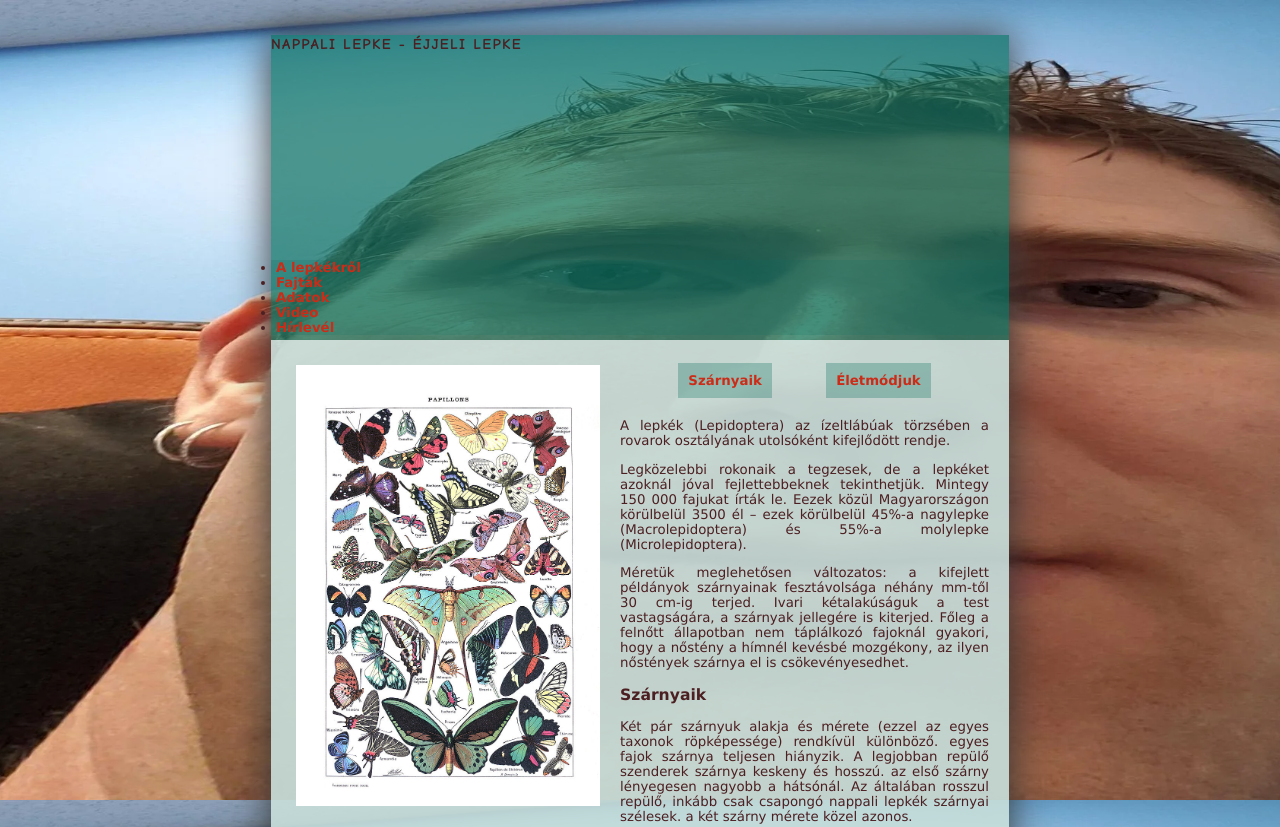
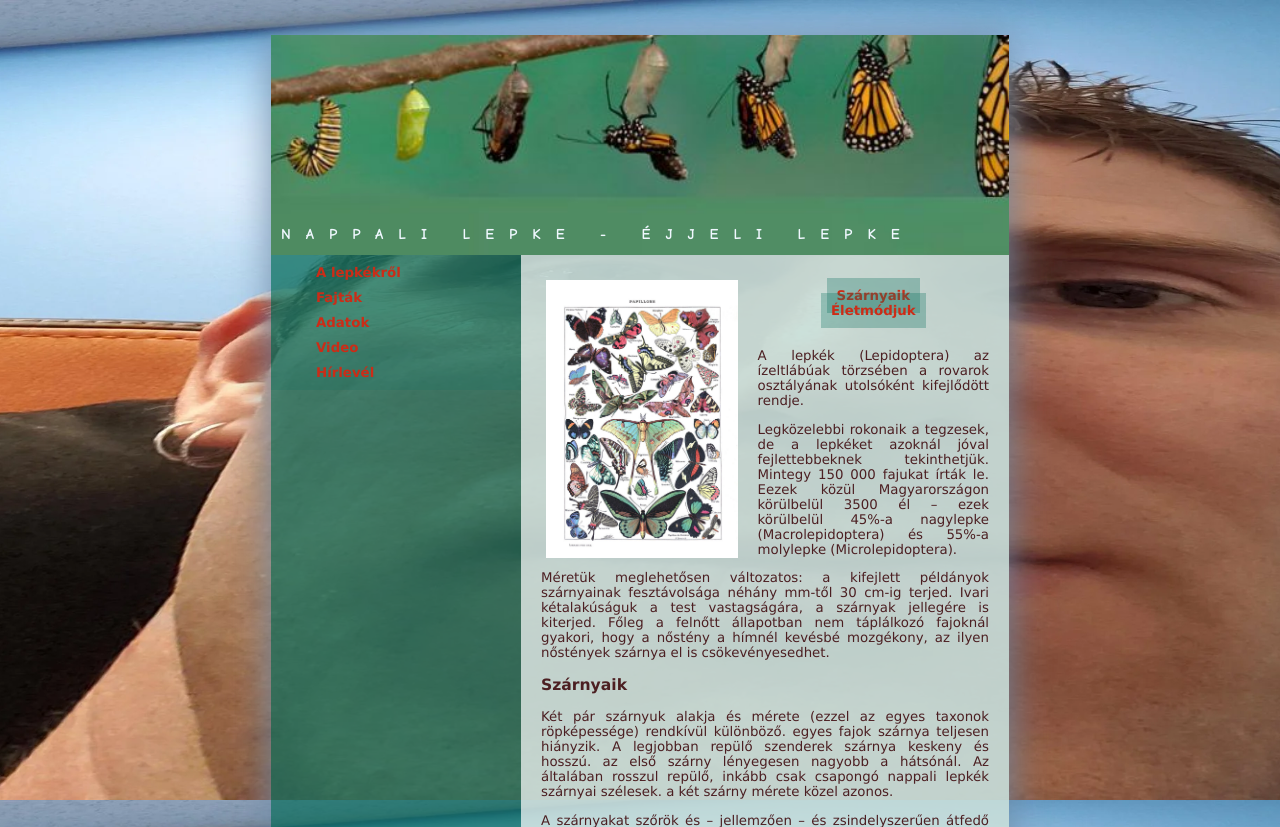
Before and after one commit to szuecspeter2002/oldalalakitas, a plain HTML site: page index.html in a window 1280 px wide. Shown: the top 827 px of the page. Drawn offline with Linux system fonts and the light colour scheme.

Commit message:
even better

```diff
--- a/css/site.css
+++ b/css/site.css
@@ -14,7 +14,7 @@ body {
 *{box-sizing: border-box;}
 
 #tartalmazo {
-	box-shadow: 0px 0px 38px 0px rgb(52, 53, 54);
+	box-shadow: 0px 0px 38px 0px rgb(112, 139, 167);
 	/*kozepre, 60% szeles es szin*/
 	margin: auto;
 	width: 60%;
@@ -29,15 +29,24 @@ header {
 	/*hatterkep szethuzva: cover*/
 	margin:0px;
 	padding:0px;
+	background: rgb(58, 96, 121) url(../img/head.jpg);
+	background-size: cover;
 }
 header h1 {
 	font-family:"Viner Hand ITC", "Comic Sans Ms", Garamond, serif ;
 	font-size:15px;
 	/*balra a betuk, szethuzva, feherrel, fix helyre...*/
+	color: aliceblue;
+	text-align: left;
+	letter-spacing: 15px;
+	padding-top: 190px;
+	padding-left: 10px;
 
 }
 nav {
 	/*balra, 250px szeles*/
+	float: left;
+	width: 250px;
 	margin:0px;
 	padding:0px;
 	background-color:rgba(10, 110, 95,0.2);
@@ -48,6 +57,7 @@ main{
 	margin:0px;
 	padding:20px;
 	/*bal margo: 250px*/
+	margin-left: 250px;
 	background-color:rgba(255, 255, 255,0.7);
 }
 
@@ -62,6 +72,9 @@ footer p{
 	/*kozepre igazitas*/
 	font-size:10px;
 	color:whitesmoke;
+	clear: both;
+	text-align: center;
+
 }
 
 
@@ -69,21 +82,25 @@ footer p{
 
 nav a {
     /*nem kell alahuzas*/
+	text-decoration: none;
     color: white;
 	display: block; /*Ha ezt megadom, akkor a linkek szelessege egyenletes lesz*/
     width: 100%;
 	margin:0;
     /*also csik, padding*/
+	padding: 5px 5px 5px 40px;
 }
 
 nav ul {
     /*nincs a lista elott potty*/
     margin: 5px;
     padding: 0;
+	list-style-type: none;
 }
 
 nav a:hover {
     /*lepke ha fele megyek; ezert kellett a menu a eseten a 20px padding. */
+	background: rgba(135, 187, 178, 0.5) url(../img/pill1.png) no-repeat;
 	border-bottom:1px solid rgba(10, 110, 95,0.3);
 	color: white;
 }
```
